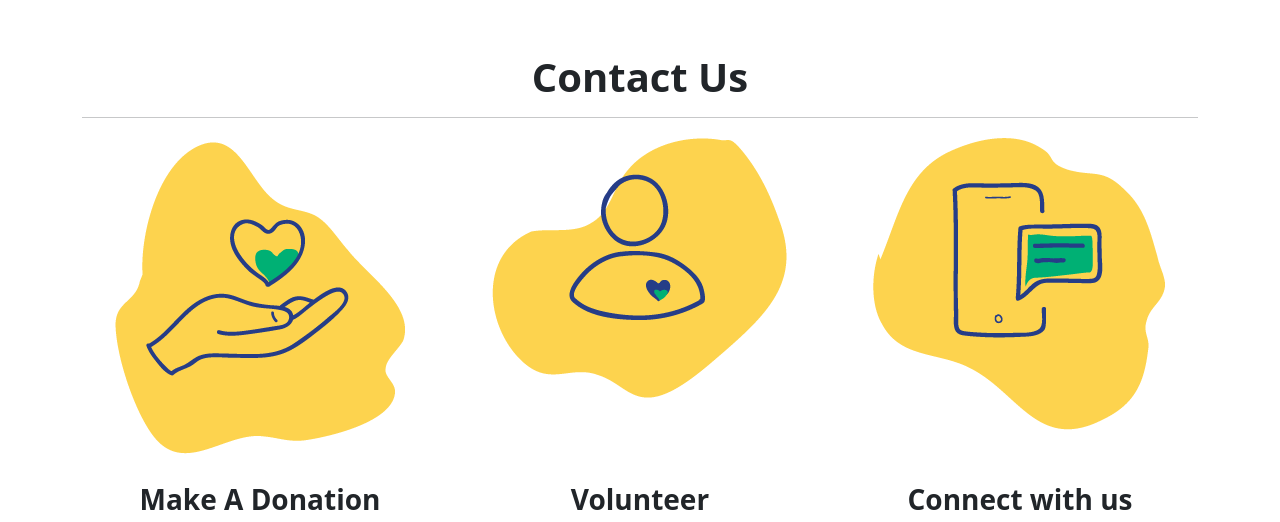
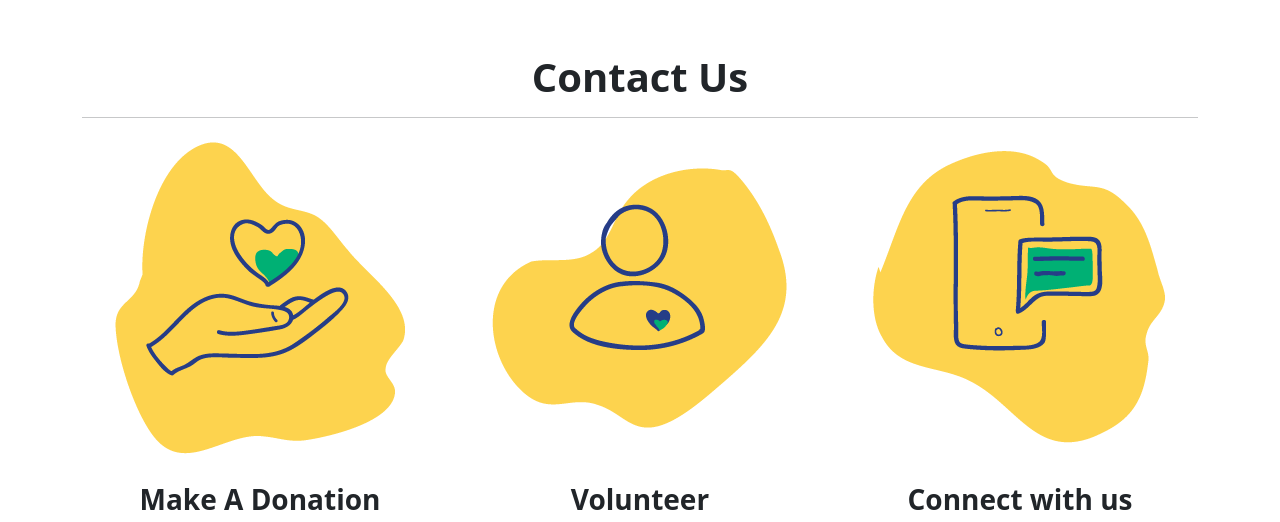
Before and after one commit to ajitzero/vivaann, a plain HTML site: page index.html in a window 1280 px wide. Shown: the part 4060-4582 px from the top of the page. Drawn offline with nearby package versions, Linux system fonts and the light colour scheme.

Commit message:
missing centering

```diff
--- a/index.html
+++ b/index.html
@@ -124,24 +124,24 @@
 		 <div class="container">
           	<div class="row">
             	<div class="row-content col-lg-4">
-                	<div class="d-flex flex-column align-items-center text-center" style="height: 325px;"><img src="img/donation.png" alt="Donations"></div>
+                	<div class="d-flex flex-column justify-content-center align-items-center text-center" style="height: 325px;"><img src="img/donation.png" alt="Donations"></div>
                 	<h3 class="text-center pt-4"><b>Make A Donation</b></h3>
                 	<p class="text-center">Your contribution matters just like every drop fills an ocean. It will help us reach out to more people and make their day.</p>
                 	<p class="text-center"><a href="#" class="links" onclick="alertfunction()">Donate</a></p>
             	</div>
 
             	<div class="row-content col-lg-4">
-                	<div class="d-flex flex-column align-items-center text-center" style="height: 325px;"><img src="img/volunteer.png" alt="Volunteer"></div>
+                	<div class="d-flex flex-column justify-content-center align-items-center text-center" style="height: 325px;"><img src="img/volunteer.png" alt="Volunteer"></div>
                 	<h3 class="text-center pt-4"><b>Volunteer</b></h3>
                 	<p class="text-center">They say that there’s nothing more precious than time that you can give. So if you like, do spare some time from your busy schedule and join our family</p>
                 	<p class="text-center"><a href="#" class="links" onclick="alertfunction()">Join Us</a></p>
          	</div>
 
             	<div class="row-content col-lg-4">
-                	<div class="d-flex flex-column align-items-center text-center" style="height: 325px;"><img src="img/connect.png" alt="Connect with us"></div>
+                	<div class="d-flex flex-column justify-content-center align-items-center text-center" style="height: 325px;"><img src="img/connect.png" alt="Connect with us"></div>
                 	<h3 class="text-center pt-4"><b>Connect with us</b></h3>
                 	<p class="text-center">
-						Like us on Facebook, follow us on Instagram and do subscribe us on YouTube.
+				Like us on Facebook, follow us on Instagram and do subscribe us on YouTube.
                 		<br><br>
                 		<a href="https://www.instagram.com/vivaannwelfare/" target="_blank"><i class="fa fa-instagram" style="font-size: 30px;"></i></a>&nbsp;&nbsp;
                 		<a href="https://www.youtube.com/channel/UCe5LcTDnhIHbHI7buIVSBmQ" target="_blank"><i class="fa fa-youtube"style="font-size: 30px;"></i></a>&nbsp;&nbsp;
```
